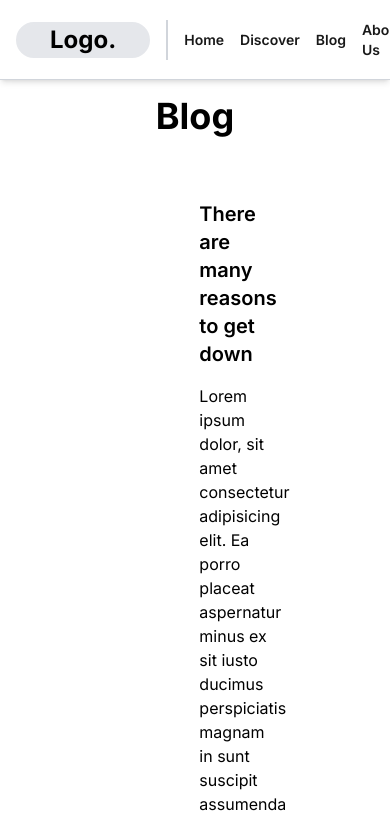
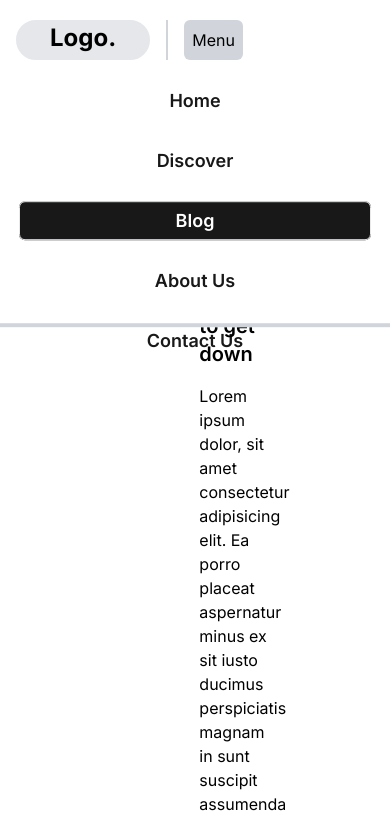
Before and after one commit to jaminhood/aurora, a Next.js app: page /blog in a window 390 px wide. Shown: the top 820 px of the page. Built offline with nearby package versions, Linux system fonts and the light colour scheme.

Commit message:
'feat: reworked on the [navbar] made it more responsive [added a toggle state]'

```diff
--- a/app/page.tsx
+++ b/app/page.tsx
@@ -7,14 +7,14 @@ export default function Home() {
 	return (
 		<section className='min-h-screen p-8 md:p-24 max-w-7xl'>
 			<section className='inline-flex items-center w-full gap-4 max-sm:content-center max-sm:flex-wrap-reverse no-wrap'>
-				<div className='w-full text-center md:w-1/2'>
+				<div className='w-full max-sm:text-center md:w-1/2'>
 					<h1 className='text-5xl font-bold'>The Aurora Project.</h1>
 					<p className='w-full py-4 '>
 						Lorem ipsum dolor sit amet consectetur, adipisicing elit. Minima
 						asperiores illum molestias fugiat sequi ducimus! Sint consectetur
 						quibusdam aliquam fugiat?
 					</p>
-					<Button isOutline={false} isBlock={false} handleClick={() => {}}>
+					<Button isOutline={false} isBlock={false}>
 						Discover Menu
 					</Button>
 				</div>
--- a/components/header/DesktopContent.tsx
+++ /dev/null
@@ -1,15 +0,0 @@
-import HeaderLogo from "./HeaderLogo"
-import Navbar from "./Navbar"
-
-const DesktopContent = () => {
- return (
-  <div className="flex justify-between items-center">
-   <div className="flex gap-4 items-center">
-    <HeaderLogo />
-    <Navbar />
-   </div>
-  </div>
- )
-}
-
-export default DesktopContent
--- a/components/header/HeaderContent.tsx
+++ /dev/null
@@ -1,8 +0,0 @@
-import type { HeaderContentTypes } from "@/types/header"
-import { FC } from "react"
-
-const HeaderContent: FC<HeaderContentTypes> = (props) => {
- return <>{props.desktop}</>
-}
-
-export default HeaderContent
--- a/components/header/MobileContent.tsx
+++ /dev/null
@@ -1,15 +0,0 @@
-import HeaderLogo from "./HeaderLogo"
-import Navbar from "./Navbar"
-
-const MobileContent = () => {
- return (
-  <div className="flex justify-between items-center">
-   <div className="">
-    <HeaderLogo />
-    <Navbar />
-   </div>
-  </div>
- )
-}
-
-export default MobileContent
--- a/components/header/Navbar.tsx
+++ b/components/header/Navbar.tsx
@@ -1,18 +1,55 @@
-import { NavLinks } from "@/constants/header"
-import Link from "next/link"
+import { NavLinks } from '@/constants/header';
+import Link from 'next/link';
+import { usePathname } from 'next/navigation';
+import { useState } from 'react';
 
 const Navbar = () => {
+	const pathname = usePathname();
+	const [navbarOpen, setNavbarOpen] = useState<boolean>(false);
+
+	const toggleNavbar = () => {
+		setNavbarOpen((prevState) => !prevState);
+	};
+
 	return (
-  <nav className="border-l-2 border-l-gray-300 px-4">
-   <ul className="flex items-center justify-center gap-4">
+		<nav className={`border-l-2 border-l-gray-300 px-4 flex ml-4 w-full z-100`}>
+			<button
+				className='block top-4 right-4 z-50 p-2 bg-gray-300 rounded-md md:hidden'
+				onClick={toggleNavbar}
+			>
+				Menu
+			</button>
+			<ul
+				className={`md:flex items-center justify-center gap-4 max-sm:fixed bg-white max-sm:text-center max-sm:border-b-4 border-gray-300 max-sm:w-full max-sm:inset-x-0 max-sm:h-[16em] ${
+					navbarOpen
+						? '-translate-y-0 -z-10 opacity-0'
+						: 'translate-y-[20%] block opacity-100'
+				} transition-all duration-300`}
+			>
 				{NavLinks.map((links) => (
-     <li key={links.render} className="text-sm font-semibold opacity-90">
-      <Link href={links.route}>{links.render}</Link>
+					<li
+						key={links.render}
+						className='text-sm font-semibold opacity-90 max-sm:py-4'
+					>
+						<Link
+							href={links.route}
+							className={`
+                            text-lg
+                                ${navbarOpen ? 'opacity-0' : 'opacity-100'}
+								${
+									pathname === links.route
+										? 'max-sm:bg-black max-sm:text-white max-sm:border rounded-md max-sm:py-2 max-sm:px-[40%]'
+										: ''
+								}
+                                    `}
+						>
+							{links.render}
+						</Link>
 					</li>
 				))}
 			</ul>
 		</nav>
- )
-}
+	);
+};
 
-export default Navbar
+export default Navbar;
--- a/components/header/index.tsx
+++ b/components/header/index.tsx
@@ -1,16 +1,20 @@
-import Container from "../shared/Container"
-import DesktopContent from "./DesktopContent"
-import HeaderContent from "./HeaderContent"
-import MobileContent from "./MobileContent"
+'use client';
+import Container from '../shared/Container';
+import HeaderLogo from './HeaderLogo';
+import Navbar from './Navbar';
 
 const Header = () => {
- return (
-  <header className="fixed w-full top-0 z-50 h-20 flex items-center border-b border-gray-300 bg-white shadow-md">
-   <Container>
-    <HeaderContent desktop={<DesktopContent />} mobile={<MobileContent />} />
-   </Container>
-  </header>
- )
-}
+	return (
+		<header className='fixed w-full top-0 z-50 h-20 flex items-center border-b border-gray-300 bg-white shadow-md'>
+			<Container>
+				<div className='flex w-full'>
+					<HeaderLogo />
+					{/* <HeaderContent desktop={<DesktopContent />} mobile={<MobileContent />} /> */}
+					<Navbar />
+				</div>
+			</Container>
+		</header>
+	);
+};
 
-export default Header
+export default Header;
--- a/components/shared/Button.tsx
+++ b/components/shared/Button.tsx
@@ -1,10 +1,10 @@
-"use client"
+'use client';
 
-import type { ButtonTypes } from "@/types/shared"
-import { FC } from "react"
+import type { ButtonTypes } from '@/types/shared';
+import { FC } from 'react';
 
 const Button: FC<ButtonTypes> = (props) => {
- const { isOutline, isBlock, children } = props
+	const { isOutline, isBlock, children } = props;
 
 	return (
 		<button
@@ -13,10 +13,12 @@ const Button: FC<ButtonTypes> = (props) => {
 				isOutline
 					? `bg-transparent text-gray-950 hover:bg-gray-950 hover:text-gray-50`
 					: `bg-gray-950 text-gray-50 hover:bg-transparent hover:text-gray-950`
-   } ${isBlock ? `w-full` : ``}`}>
+			} ${isBlock ? `w-full text-center` : ``}
+        `}
+		>
 			{children}
 		</button>
- )
-}
+	);
+};
 
-export default Button
+export default Button;
```
Also changed, not shown: types/header/index.ts (+5 -3 lines), assets/placeholder-image.svg (added). Lines whose indentation alone changed are shown as unchanged.
